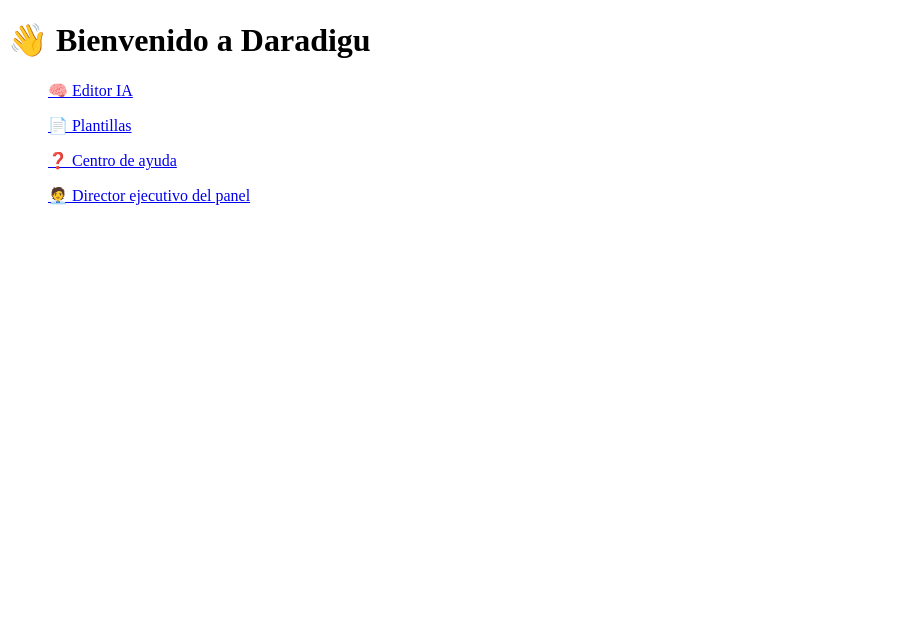
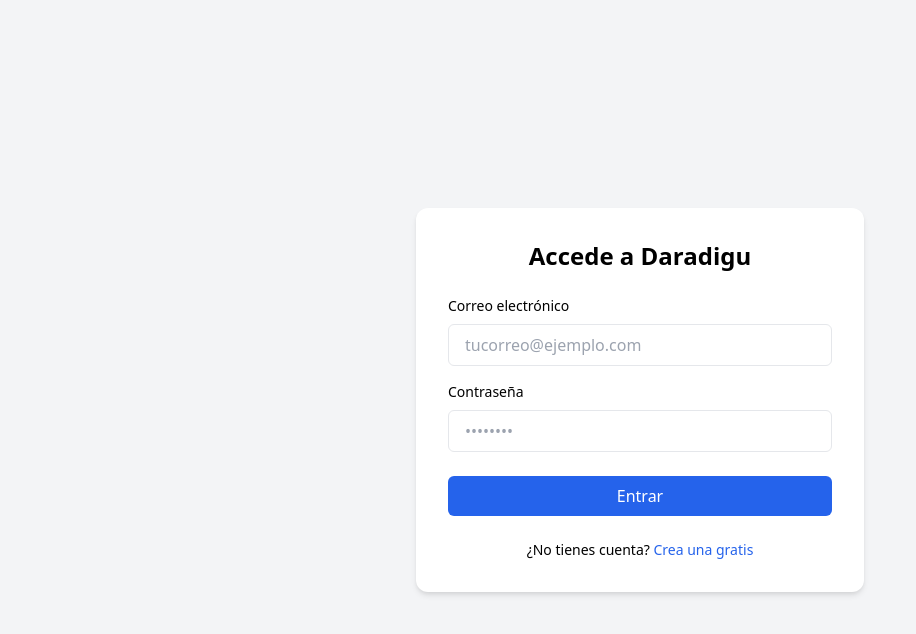
Before and after one commit to ceodaradigu/daradigu-platform, a plain HTML site: page inicio.html in a window 1280 px wide. Shown: the whole page, without its empty margins (0-916 px from the left). Drawn offline with nearby package versions, Linux system fonts and the light colour scheme.

Commit message:
Update inicio.html

```diff
--- a/inicio.html
+++ b/inicio.html
@@ -1,17 +1,27 @@
 <!DOCTYPE html>
 <html lang="es">
-  <head>
-    <meta charset="UTF-8" />
-    <meta name="viewport" content="width=device-width, initial-scale=1.0" />
-    <title>Daradigu · Inicio</title>
-  </head>
-  <body>
-    <h1>👋 Bienvenido a Daradigu</h1>
-    <ul>
-      <p><a href="crear.html">🧠 Editor IA</a></p>
-      <p><a href="plantillas.html">📄 Plantillas</a></p>
-      <p><a href="ayuda.html">❓ Centro de ayuda</a></p>
-      <p><a href="administrador.html">🧑‍💼 Director ejecutivo del panel</a></p>
-    </ul>
-  </body>
+<head>
+  <meta charset="UTF-8" />
+  <meta name="viewport" content="width=device-width, initial-scale=1.0" />
+  <title>Iniciar sesión – Daradigu</title>
+  <link rel="stylesheet" href="https://cdn.jsdelivr.net/npm/tailwindcss@2.2.19/dist/tailwind.min.css">
+</head>
+<body class="bg-gray-100 flex items-center justify-center h-screen">
+  <div class="bg-white p-8 rounded-xl shadow-md w-full max-w-md">
+    <h2 class="text-2xl font-bold mb-6 text-center">Accede a Daradigu</h2>
+    <form>
+      <label class="block mb-2 text-sm font-medium">Correo electrónico</label>
+      <input type="email" placeholder="tucorreo@ejemplo.com" class="w-full px-4 py-2 border rounded-md mb-4" required />
+
+      <label class="block mb-2 text-sm font-medium">Contraseña</label>
+      <input type="password" placeholder="••••••••" class="w-full px-4 py-2 border rounded-md mb-6" required />
+
+      <button type="submit" class="w-full bg-blue-600 text-white py-2 rounded-md hover:bg-blue-700">Entrar</button>
+    </form>
+
+    <p class="text-sm text-center mt-6">
+      ¿No tienes cuenta? <a href="crear.html" class="text-blue-600 hover:underline">Crea una gratis</a>
+    </p>
+  </div>
+</body>
 </html>
```
